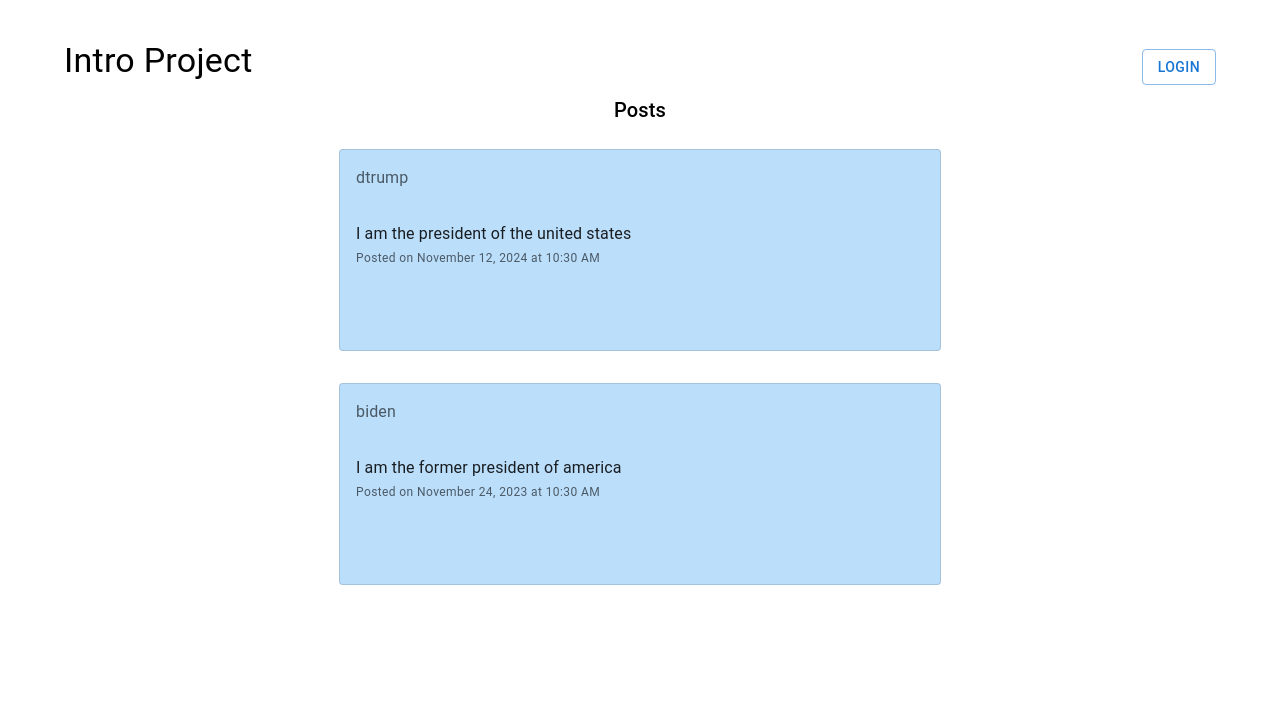
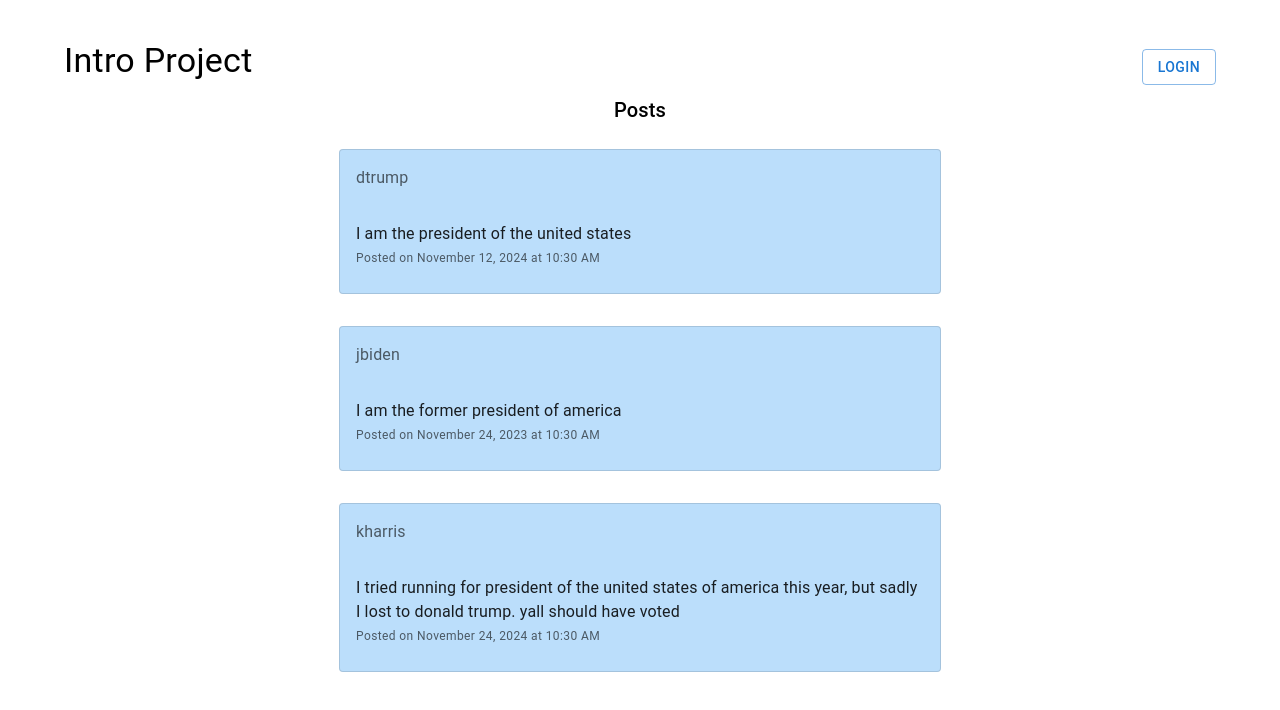
Before and after one commit to usd-cs/COMP-49X-24-25-our-search-intro-project, a React (Create React App) app in the folder frontend/: page / in a window 1280 px wide. Shown: the top 710 px of the page. Built offline with nearby package versions, Linux system fonts and the light colour scheme.

Commit message:
editted post so that the height of the component is dynamically set based on how much content is in the post instead of fixed

```diff
--- a/frontend/src/components/Post.js
+++ b/frontend/src/components/Post.js
@@ -14,7 +14,7 @@ const Post = ({ postData }) => {
     });
 
   return (
-    <Card variant="outlined" sx={{ width: 600, height: 200, margin: 'auto', mb: 2, backgroundColor: '#bbdefb' }}>
+    <Card variant="outlined" sx={{ width: 600, margin: 'auto', mb: 2, backgroundColor: '#bbdefb' }}>
       <CardHeader
         subheader={userName}
         titleTypographyProps={{ fontWeight: 'bold' }}
--- a/frontend/src/components/PostList.js
+++ b/frontend/src/components/PostList.js
@@ -10,7 +10,8 @@ const PostList = ({ userId, userName, isAuthenticated }) => {
         //fetchPosts();
         const fakePosts = [
             { userId: 1, userName: 'dtrump', content: 'I am the president of the united states', postId: 3, createdAt: "2024-11-12T10:30:45.123Z" },
-            { userId: 2, userName: 'biden', content: 'I am the former president of america', postId: 4, createdAt:"2023-11-24T10:30:45.123Z" },
+            { userId: 2, userName: 'jbiden', content: 'I am the former president of america', postId: 4, createdAt:"2023-11-24T10:30:45.123Z" },
+            { userId: 2, userName: 'kharris', content: 'I tried running for president of the united states of america this year, but sadly I lost to donald trump. yall should have voted', postId: 4, createdAt:"2024-11-24T10:30:45.123Z" }
         ]
         setPosts(fakePosts)
     }, []);
```
